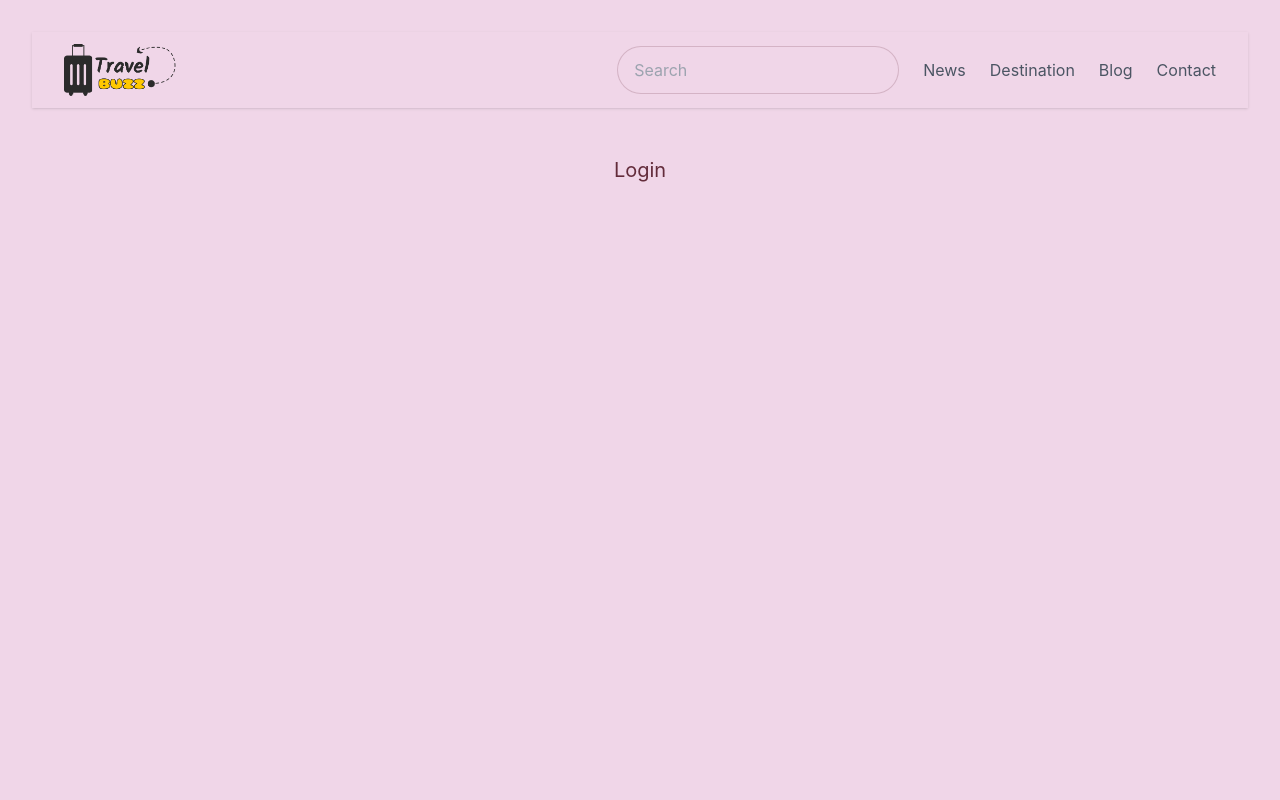
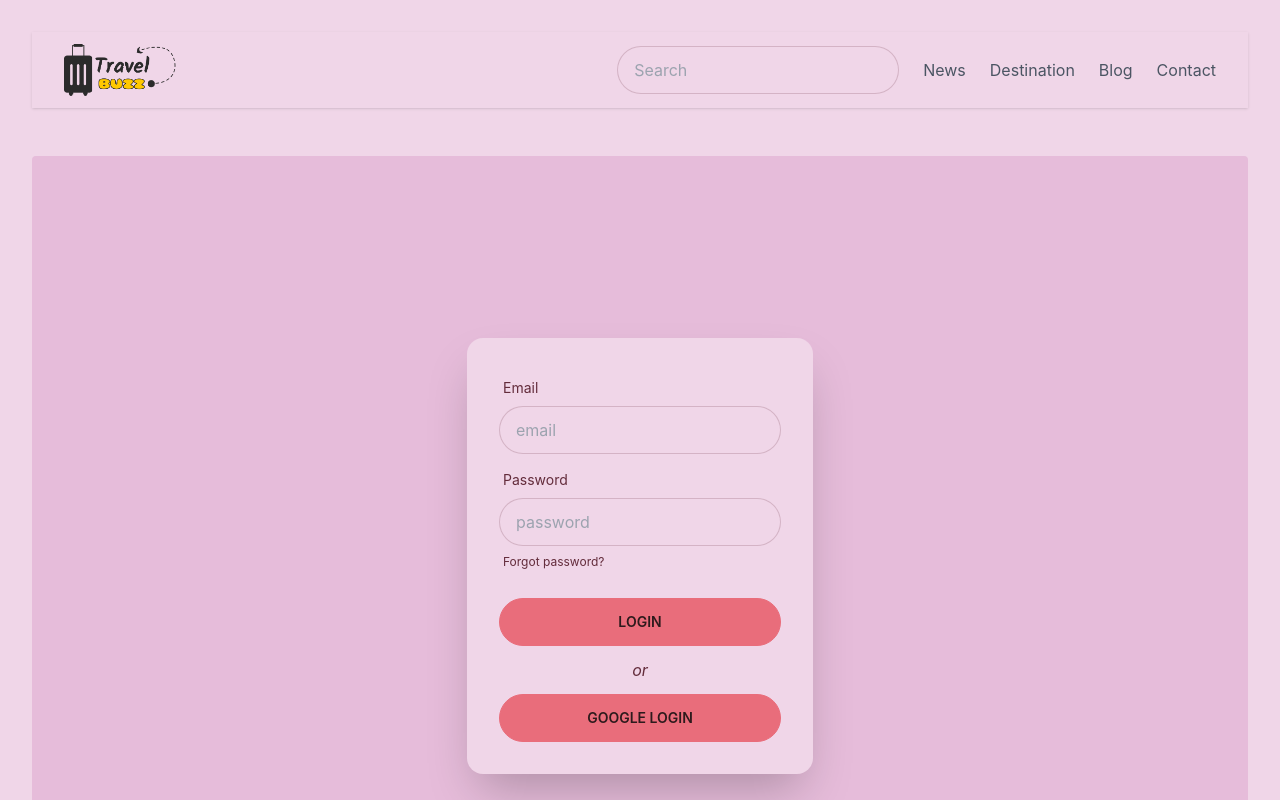
Before and after one commit to nurealammiaji/travel-buzz-client, a React (Vite) app: page /login in a window 1280 px wide. Shown: the top 800 px of the page. Built offline with nearby package versions, Linux system fonts and the light colour scheme; no server answers.

Commit message:
login form added

```diff
--- a/src/components/Login/Login.jsx
+++ b/src/components/Login/Login.jsx
@@ -1,10 +1,42 @@
+import { Link } from "react-router-dom";
 
 
 const Login = () => {
     return (
         <div>
             <br /><br />
-            <h3 className='text-xl'>Login</h3>
+            <div className="min-h-screen rounded hero bg-base-200">
+                <div className="flex-col hero-content">
+                    <div className="flex-shrink-0 w-10/12 max-w-sm shadow-2xl md:w-full card bg-base-100">
+                        <div className="card-body">
+                            <div className="form-control">
+                                <label className="label">
+                                    <span className="label-text">Email</span>
+                                </label>
+                                <input type="email" name="email" placeholder="email" className="input input-bordered" />
+                            </div>
+                            <div className="form-control">
+                                <label className="label">
+                                    <span className="label-text">Password</span>
+                                </label>
+                                <input type="password" name="password" placeholder="password" className="input input-bordered" />
+                                <label className="label">
+                                    <Link to="/forgot" className="label-text-alt link link-hover">Forgot password?</Link>
+                                </label>
+                            </div>
+                            <div>
+                                <div className="mt-3 form-control">
+                                    <button type="submit" className="btn btn-primary">Login</button>
+                                </div>
+                                <p className="my-3 italic">or</p>
+                                <div className="mt-3 form-control">
+                                <button type="button" className="btn btn-primary">Google Login</button>
+                            </div>
+                            </div>
+                        </div>
+                    </div>
+                </div>
+            </div>
         </div>
     );
 };
--- a/src/components/Private/Private.jsx
+++ b/src/components/Private/Private.jsx
@@ -4,7 +4,11 @@ import { AuthContext } from "../../Providers/Providers";
 
 const Private = ({ children }) => {
 
-    const { user } = useContext(AuthContext);
+    const { user, loading } = useContext(AuthContext);
+
+    if (loading) {
+        return <span className="loading loading-ring loading-lg"><h3 className="text-xl">Loading <span className="loading loading-dots loading-xs"></span></h3></span>
+    }
 
     if (user) {
         return children;
```
